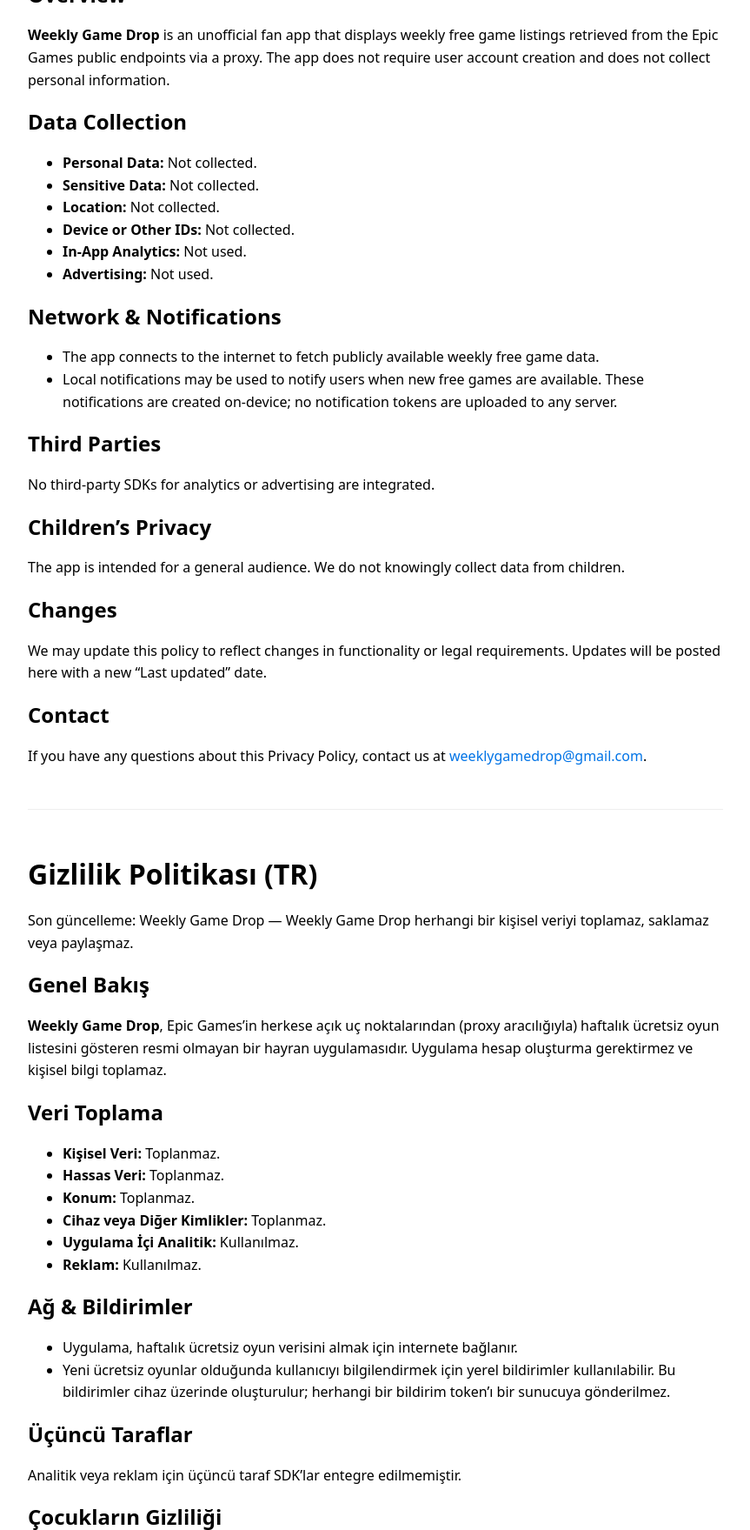
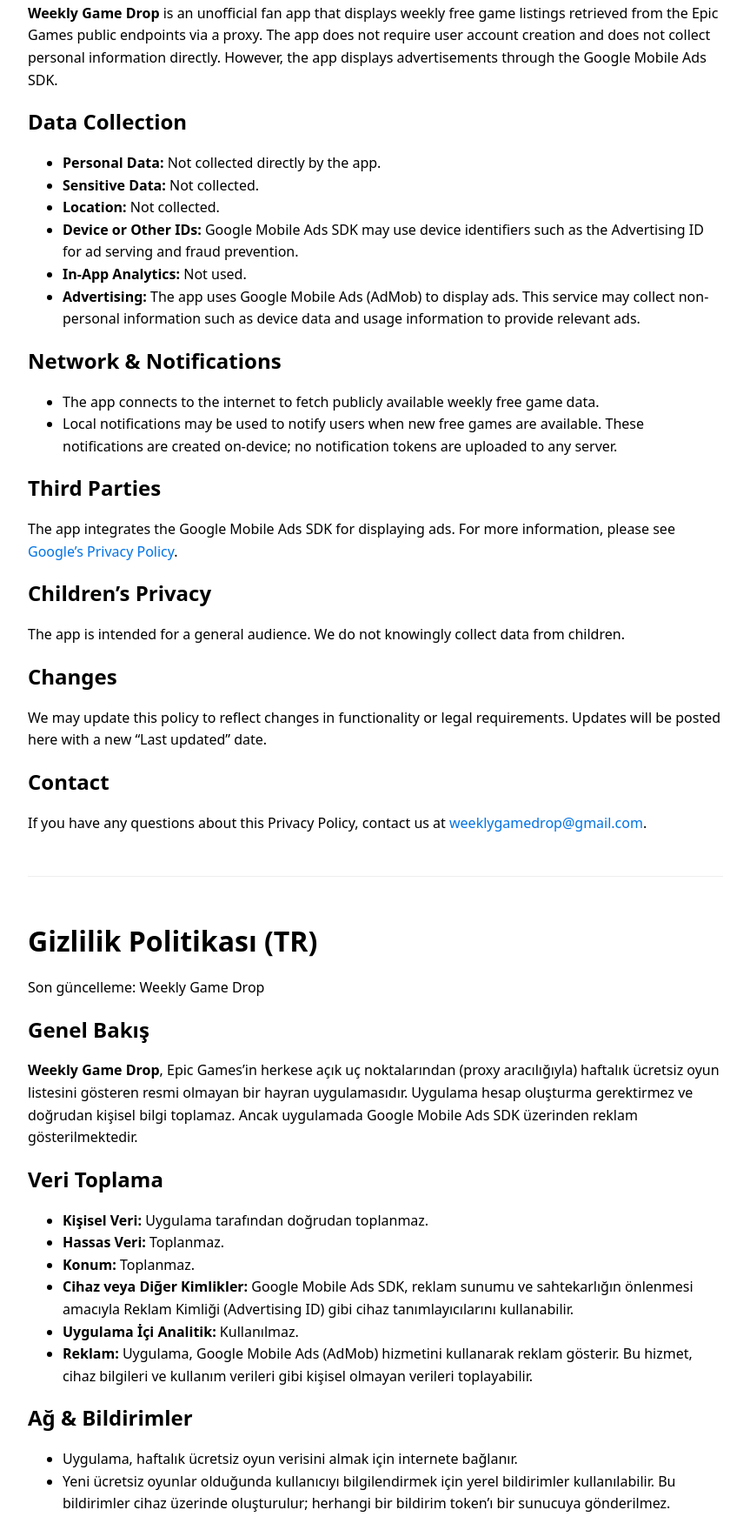
Before and after one commit to Ziyat3131/weekly-game-drop-privacy, a plain HTML site: page index.html in a window 1280 px wide. Shown: the part 186-1945 px from the top of the page at 87% size, without its empty margins (0-863 px from the left). Drawn offline with Linux system fonts and the light colour scheme.

Commit message:
Add files via upload

```diff
--- a/index.html
+++ b/index.html
@@ -15,19 +15,19 @@
 </head>
 <body>
   <h1>Privacy Policy</h1>
-  <p>Last updated: Weekly Game Drop — Weekly Game Drop does not collect, store, or share any personal data.</p>
+  <p>Last updated: Weekly Game Drop</p>
 
   <h2>Overview</h2>
-  <p><strong>Weekly Game Drop</strong> is an unofficial fan app that displays weekly free game listings retrieved from the Epic Games public endpoints via a proxy. The app does not require user account creation and does not collect personal information.</p>
+  <p><strong>Weekly Game Drop</strong> is an unofficial fan app that displays weekly free game listings retrieved from the Epic Games public endpoints via a proxy. The app does not require user account creation and does not collect personal information directly. However, the app displays advertisements through the Google Mobile Ads SDK.</p>
 
   <h2>Data Collection</h2>
   <ul>
-    <li><strong>Personal Data:</strong> Not collected.</li>
+    <li><strong>Personal Data:</strong> Not collected directly by the app.</li>
     <li><strong>Sensitive Data:</strong> Not collected.</li>
     <li><strong>Location:</strong> Not collected.</li>
-    <li><strong>Device or Other IDs:</strong> Not collected.</li>
+    <li><strong>Device or Other IDs:</strong> Google Mobile Ads SDK may use device identifiers such as the Advertising ID for ad serving and fraud prevention.</li>
     <li><strong>In-App Analytics:</strong> Not used.</li>
-    <li><strong>Advertising:</strong> Not used.</li>
+    <li><strong>Advertising:</strong> The app uses Google Mobile Ads (AdMob) to display ads. This service may collect non-personal information such as device data and usage information to provide relevant ads.</li>
   </ul>
 
   <h2>Network & Notifications</h2>
@@ -37,7 +37,7 @@
   </ul>
 
   <h2>Third Parties</h2>
-  <p>No third-party SDKs for analytics or advertising are integrated.</p>
+  <p>The app integrates the Google Mobile Ads SDK for displaying ads. For more information, please see <a href="https://policies.google.com/privacy" target="_blank">Google’s Privacy Policy</a>.</p>
 
   <h2>Children’s Privacy</h2>
   <p>The app is intended for a general audience. We do not knowingly collect data from children.</p>
@@ -50,19 +50,19 @@
 
   <div class="lang">
     <h1>Gizlilik Politikası (TR)</h1>
-    <p>Son güncelleme: Weekly Game Drop — Weekly Game Drop herhangi bir kişisel veriyi toplamaz, saklamaz veya paylaşmaz.</p>
+    <p>Son güncelleme: Weekly Game Drop</p>
 
     <h2>Genel Bakış</h2>
-    <p><strong>Weekly Game Drop</strong>, Epic Games’in herkese açık uç noktalarından (proxy aracılığıyla) haftalık ücretsiz oyun listesini gösteren resmi olmayan bir hayran uygulamasıdır. Uygulama hesap oluşturma gerektirmez ve kişisel bilgi toplamaz.</p>
+    <p><strong>Weekly Game Drop</strong>, Epic Games’in herkese açık uç noktalarından (proxy aracılığıyla) haftalık ücretsiz oyun listesini gösteren resmi olmayan bir hayran uygulamasıdır. Uygulama hesap oluşturma gerektirmez ve doğrudan kişisel bilgi toplamaz. Ancak uygulamada Google Mobile Ads SDK üzerinden reklam gösterilmektedir.</p>
 
     <h2>Veri Toplama</h2>
     <ul>
-      <li><strong>Kişisel Veri:</strong> Toplanmaz.</li>
+      <li><strong>Kişisel Veri:</strong> Uygulama tarafından doğrudan toplanmaz.</li>
       <li><strong>Hassas Veri:</strong> Toplanmaz.</li>
       <li><strong>Konum:</strong> Toplanmaz.</li>
-      <li><strong>Cihaz veya Diğer Kimlikler:</strong> Toplanmaz.</li>
+      <li><strong>Cihaz veya Diğer Kimlikler:</strong> Google Mobile Ads SDK, reklam sunumu ve sahtekarlığın önlenmesi amacıyla Reklam Kimliği (Advertising ID) gibi cihaz tanımlayıcılarını kullanabilir.</li>
       <li><strong>Uygulama İçi Analitik:</strong> Kullanılmaz.</li>
-      <li><strong>Reklam:</strong> Kullanılmaz.</li>
+      <li><strong>Reklam:</strong> Uygulama, Google Mobile Ads (AdMob) hizmetini kullanarak reklam gösterir. Bu hizmet, cihaz bilgileri ve kullanım verileri gibi kişisel olmayan verileri toplayabilir.</li>
     </ul>
 
     <h2>Ağ & Bildirimler</h2>
@@ -72,7 +72,7 @@
     </ul>
 
     <h2>Üçüncü Taraflar</h2>
-    <p>Analitik veya reklam için üçüncü taraf SDK’lar entegre edilmemiştir.</p>
+    <p>Uygulama, reklam gösterimi için Google Mobile Ads SDK’yı entegre eder. Daha fazla bilgi için <a href="https://policies.google.com/privacy" target="_blank">Google Gizlilik Politikası</a>’na bakınız.</p>
 
     <h2>Çocukların Gizliliği</h2>
     <p>Uygulama genel kitleye yöneliktir. Çocuklardan bilerek veri toplamıyoruz.</p>
```
